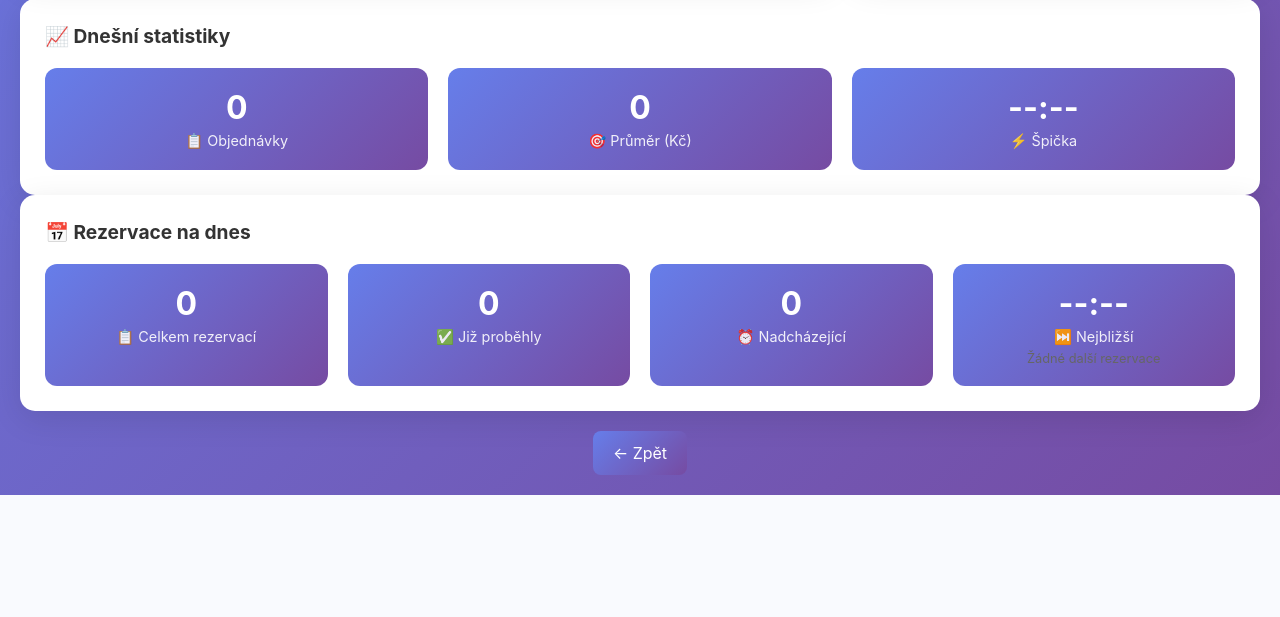
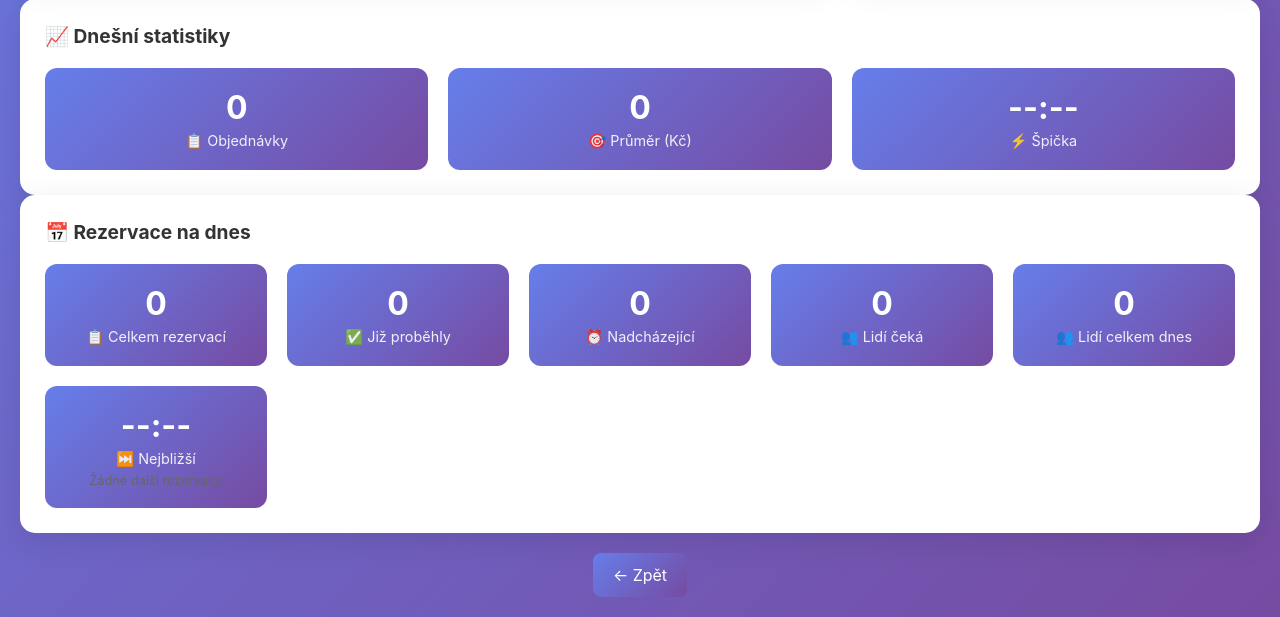
Before and after one commit to centycz/PDC_SYSTEM, a PHP site: page /pizza/status_dashboard.php in a window 1280 px wide. Shown: the part 612-1229 px from the top of the page. Before the commit the page ends 1107 px from the top, so only its background shows below. Run offline with PHP 8.4, Linux system fonts and the light colour scheme; a user stored in the database is signed in; data comes from the database, SQL or seed files in the repository.

Commit message:
Add reservation people count display and fix Firefox dialog issue
Co-authored-by: centycz <218620715+centycz@users.noreply.github.com>

```diff
--- a/pizza/status_dashboard.php
+++ b/pizza/status_dashboard.php
@@ -1,5 +1,10 @@
 <?php
 session_start();
+
+// Prevent caching and Firefox dialog on refresh after POST
+header('Cache-Control: no-cache, no-store, must-revalidate');
+header('Pragma: no-cache');
+header('Expires: 0');
 
 // Check if user is logged in
 if (!isset($_SESSION['order_user'])) {
@@ -415,11 +420,34 @@ try {
     $stmt->execute([$date, $current_time]);
     $next_reservation = $stmt->fetch(PDO::FETCH_ASSOC);
 
+    // Celkový počet osob z nadcházejících rezervací
+    $stmt = $pdo->prepare("
+        SELECT COALESCE(SUM(party_size), 0) as total_upcoming_people
+        FROM reservations
+        WHERE reservation_date = ?
+        AND reservation_time >= ?
+        AND status != 'cancelled'
+    ");
+    $stmt->execute([$date, $current_time]);
+    $total_upcoming_people = $stmt->fetch(PDO::FETCH_ASSOC)['total_upcoming_people'] ?? 0;
+
+    // Počet osob ze všech rezervací dnes (včetně proběhlých)
+    $stmt = $pdo->prepare("
+        SELECT COALESCE(SUM(party_size), 0) as total_people_today
+        FROM reservations
+        WHERE reservation_date = ?
+        AND status != 'cancelled'
+    ");
+    $stmt->execute([$date]);
+    $total_people_today = $stmt->fetch(PDO::FETCH_ASSOC)['total_people_today'] ?? 0;
+
 } catch(PDOException $e) {
     $total_reservations = 0;
     $past_reservations = 0;
     $upcoming_reservations = 0;
     $next_reservation = null;
+    $total_upcoming_people = 0;
+    $total_people_today = 0;
     $debug_info['reservation_error'] = $e->getMessage();
 }
 
@@ -434,6 +462,9 @@ $burrata_alert = $burrata_remaining <= $low_burrata_threshold;
 <head>
     <meta charset="UTF-8">
     <meta name="viewport" content="width=device-width, initial-scale=1.0">
+    <meta http-equiv="Cache-Control" content="no-cache, no-store, must-revalidate">
+    <meta http-equiv="Pragma" content="no-cache">
+    <meta http-equiv="Expires" content="0">
     <title>Status Dashboard - Pizza dal Cortile</title>
     <style>
         * {
@@ -1088,6 +1119,16 @@ $burrata_alert = $burrata_remaining <= $low_burrata_threshold;
             </div>
 
             <div class="stat-item">
+                <div class="stat-number" id="total-upcoming-people"><?= $total_upcoming_people ?></div>
+                <div class="stat-label">👥 Lidí čeká</div>
+            </div>
+
+            <div class="stat-item">
+                <div class="stat-number" id="total-people-today"><?= $total_people_today ?></div>
+                <div class="stat-label">👥 Lidí celkem dnes</div>
+            </div>
+
+            <div class="stat-item">
                 <?php if ($next_reservation): ?>
                     <div class="stat-number" style="font-size: 1.2em;"><?= date('H:i', strtotime($next_reservation['reservation_time'])) ?></div>
                     <div class="stat-label">⏭️ Nejbližší</div>
```
